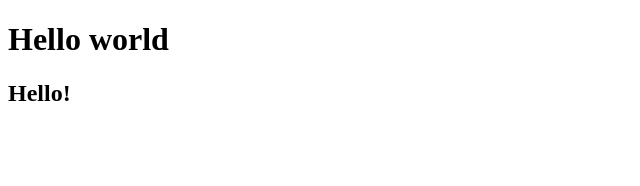
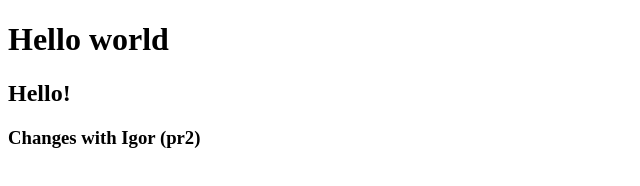
Before and after one commit to Anjafiju/project, a plain HTML site: page index.html in a window 1280 px wide. Shown: the whole page, without its empty margins (0-640 px from the left). Drawn offline with Linux system fonts and the light colour scheme.

Commit message:
other with Igorek

```diff
--- a/index.html
+++ b/index.html
@@ -10,6 +10,7 @@
 <body>
     <h1>Hello world</h1>
     <h2>Hello!</h2>
+    <h3>Changes with Igor (pr2)</h3>
 
 </body>
 
```
